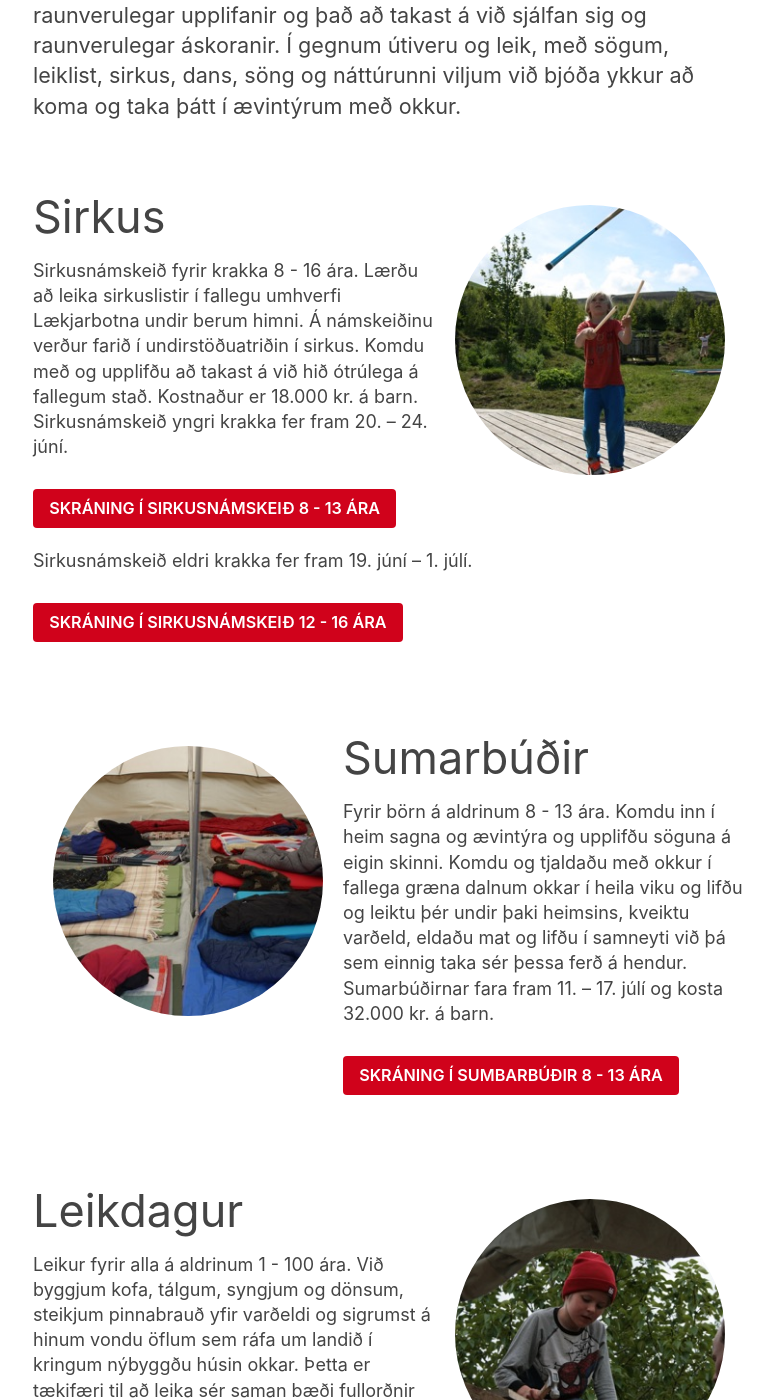
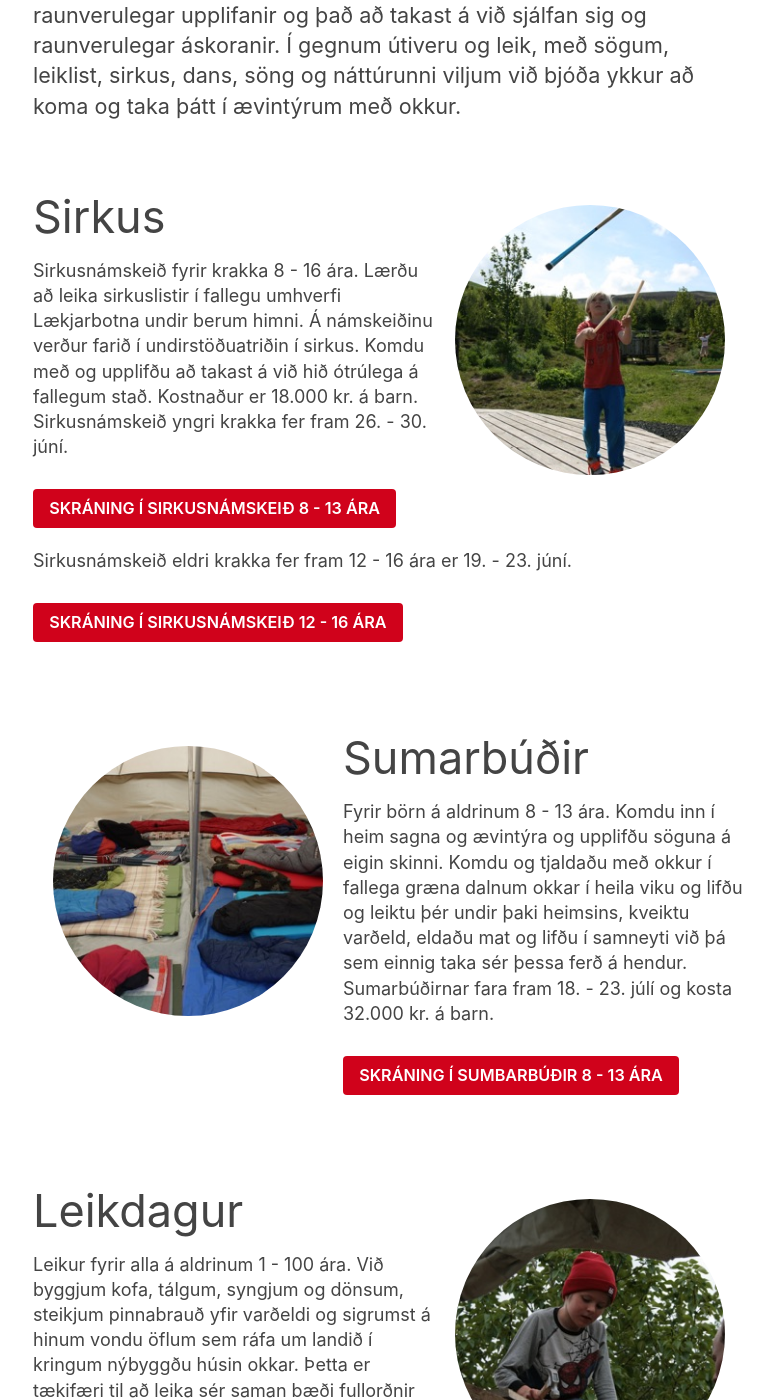
Before and after one commit to viktorhollanders/soguheimar, a Jekyll site: the page built from index.html, in a window 1280 px wide and 1400 px high, scrolled down 755 px. Shown: the whole window, without its empty margins (251-1024 px from the left). Built offline with Jekyll 4.4.1, drawn with Linux system fonts in a browser that asks for light colours.

Commit message:
Bteytti dagsetingar
Sirkusnámskeið fyrir Ungmenni 12 - 16 ára er 19. - 23. júní
Sirkusnámskeið fyrir börn 8 - 13 ára er 26. - 30. júní
sumarbúðir fyrir börn 8 - 13 ára eru 18. - 23. júlí

```diff
--- a/index.html
+++ b/index.html
@@ -17,11 +17,11 @@ layout: default
     <img class="index-article__image index-article__image--right" src="images/sirkus.jpg" srcset="images/sirkus.jpg 1x, images/sirkus@2x.jpg 2x" alt="Sirkus">
     <h1 class="index-article__header">Sirkus</h1>
     <p class="index-article__text">Sirkusnámskeið fyrir krakka 8 - 16 ára.
-Lærðu að leika sirkuslistir í fallegu umhverfi Lækjarbotna undir berum himni. Á námskeiðinu verður farið í undirstöðuatriðin í sirkus. Komdu með og upplifðu að takast á við hið ótrúlega á fallegum stað. Kostnaður er 18.000 kr. á barn. Sirkusnámskeið yngri krakka fer fram 20. – 24. júní.</p>
+Lærðu að leika sirkuslistir í fallegu umhverfi Lækjarbotna undir berum himni. Á námskeiðinu verður farið í undirstöðuatriðin í sirkus. Komdu með og upplifðu að takast á við hið ótrúlega á fallegum stað. Kostnaður er 18.000 kr. á barn. Sirkusnámskeið yngri krakka fer fram 26. - 30. júní.</p>
     <a class="index-article__button" href="http://goo.gl/forms/IK9aTQsAaa">
       Skráning í sirkusnámskeið 8 - 13 ára
     </a>
-    <p class="index-article__text">Sirkusnámskeið eldri krakka fer fram 19. júní – 1. júlí.</p>
+    <p class="index-article__text">Sirkusnámskeið eldri krakka fer fram 12 - 16 ára er 19. - 23. júní.</p>
     <a class="index-article__button" href="http://goo.gl/forms/KI2DcjIhon">
       Skráning í sirkusnámskeið 12 - 16 ára
     </a>
@@ -30,7 +30,7 @@ Lærðu að leika sirkuslistir í fallegu umhverfi Lækjarbotna undir berum himn
   <article class="index-article clearfix">
     <img class="index-article__image index-article__image--left" src="images/sumarbudir.jpg" srcset="images/sumarbudir.jpg 1x, images/sumarbudir@2x.jpg 2x" alt="Sumarbúðir">
     <h1 class="index-article__header">Sumarbúðir</h1>
-    <p class="index-article__text">Fyrir börn á aldrinum 8 - 13 ára. Komdu inn í heim sagna og ævintýra og upplifðu söguna á eigin skinni. Komdu og tjaldaðu með okkur í fallega græna dalnum okkar í heila viku og lifðu og leiktu þér undir þaki heimsins, kveiktu varðeld, eldaðu mat og lifðu í samneyti við þá sem einnig taka sér þessa ferð á hendur. Sumarbúðirnar  fara fram 11. – 17. júlí og kosta 32.000 kr. á barn.</p>
+    <p class="index-article__text">Fyrir börn á aldrinum 8 - 13 ára. Komdu inn í heim sagna og ævintýra og upplifðu söguna á eigin skinni. Komdu og tjaldaðu með okkur í fallega græna dalnum okkar í heila viku og lifðu og leiktu þér undir þaki heimsins, kveiktu varðeld, eldaðu mat og lifðu í samneyti við þá sem einnig taka sér þessa ferð á hendur. Sumarbúðirnar  fara fram 18. - 23. júlí og kosta 32.000 kr. á barn.</p>
     <a class="index-article__button" href="http://goo.gl/forms/XphiH3QKUL">
       Skráning í sumbarbúðir 8 - 13 ára
     </a>
```
